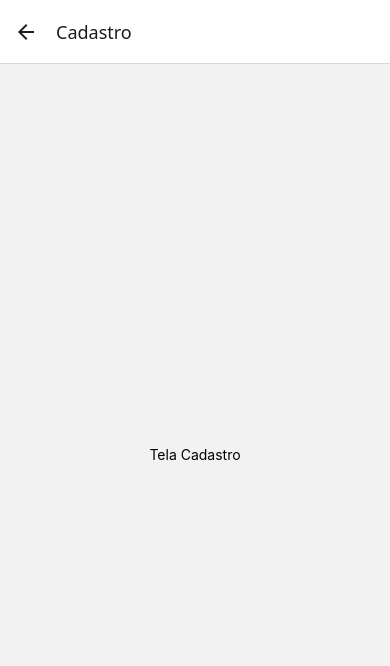
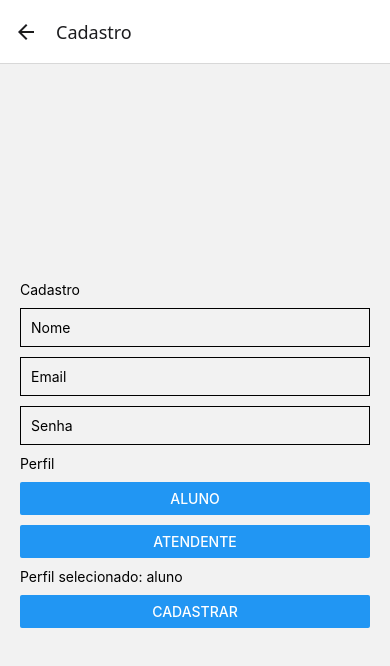
Before and after one commit to Carlos12328/sistema-cadastro-alunos, a React Native app: screen /Cadastro in a window 390 px wide. Shown: the top 666 px of the page. Built offline with nearby package versions, Linux system fonts and the light colour scheme.

Commit message:
feat: implementa autenticacao com firebase

```diff
--- a/package.json
+++ b/package.json
@@ -5,7 +5,7 @@
   "dependencies": {
     "@react-navigation/native": "^7.2.5",
     "@react-navigation/native-stack": "^7.16.0",
-    "expo": "~54.0.0",
+    "expo": "~54.0.35",
     "expo-image-manipulator": "~14.0.8",
     "expo-image-picker": "~17.0.11",
     "expo-status-bar": "~3.0.9",
@@ -15,7 +15,8 @@
     "react-native-gesture-handler": "~2.28.0",
     "react-native-reanimated": "~4.1.1",
     "react-native-safe-area-context": "~5.6.0",
-    "react-native-screens": "~4.16.0"
+    "react-native-screens": "~4.16.0",
+    "react-native-worklets": "0.5.1"
   },
   "devDependencies": {
     "@types/react": "~19.1.10",
--- a/src/screens/LoginScreen.tsx
+++ b/src/screens/LoginScreen.tsx
@@ -1,21 +1,103 @@
-import { Button, Text, View } from 'react-native';
+import { useState } from 'react';
 
-export default function LoginScreen({ navigation }: any) {
+import {
+  View,
+  Text,
+  TextInput,
+  Button,
+  Alert,
+} from 'react-native';
+
+import { login } from '../services/authService';
+
+export default function LoginScreen({
+  navigation,
+}: any) {
+
+  const [email, setEmail] =
+    useState('');
+
+  const [senha, setSenha] =
+    useState('');
+
+  async function handleLogin() {
+
+    try {
+
+      if (!email || !senha) {
+
+        Alert.alert(
+          'Erro',
+          'Preencha todos os campos'
+        );
+
+        return;
+      }
+
+      await login(email, senha);
+
+      Alert.alert(
+        'Sucesso',
+        'Login realizado'
+      );
+
+    } catch (error: any) {
+
+      Alert.alert(
+        'Erro',
+        error.message
+      );
+
+    }
+
+  }
+
   return (
     <View
       style={{
         flex: 1,
+        padding: 20,
         justifyContent: 'center',
-        alignItems: 'center',
-        gap: 20,
+        gap: 10,
       }}
     >
-      <Text>Tela Login</Text>
+
+      <Text>Login</Text>
+
+      <TextInput
+        placeholder="Email"
+        value={email}
+        onChangeText={setEmail}
+        autoCapitalize="none"
+        style={{
+          borderWidth: 1,
+          padding: 10,
+        }}
+      />
+
+      <TextInput
+        placeholder="Senha"
+        value={senha}
+        onChangeText={setSenha}
+        secureTextEntry
+        style={{
+          borderWidth: 1,
+          padding: 10,
+        }}
+      />
+
+      <Button
+        title="Entrar"
+        onPress={handleLogin}
+      />
 
       <Button
         title="Ir para cadastro"
-        onPress={() => navigation.navigate('Cadastro')}
+        onPress={() =>
+          navigation.navigate('Cadastro')
+        }
       />
+
     </View>
   );
 }
--- a/src/screens/RegisterScreen.tsx
+++ b/src/screens/RegisterScreen.tsx
@@ -1,15 +1,112 @@
-import { Text, View } from 'react-native';
+import { useState } from 'react';
+import {
+  View,
+  Text,
+  TextInput,
+  Button,
+  Alert,
+} from 'react-native';
+
+import { register } from '../services/authService';
 
 export default function RegisterScreen() {
+  const [nome, setNome] = useState('');
+  const [email, setEmail] = useState('');
+  const [senha, setSenha] = useState('');
+  const [role, setRole] = useState<'aluno' | 'atendente'>('aluno');
+
+  async function handleRegister() {
+    try {
+      if (!nome || !email || !senha) {
+        Alert.alert(
+          'Erro',
+          'Preencha todos os campos'
+        );
+        return;
+      }
+
+      await register(
+        nome,
+        email,
+        senha,
+        role
+      );
+
+      Alert.alert(
+        'Sucesso',
+        'Usuário cadastrado'
+      );
+    } catch (error: any) {
+      Alert.alert(
+        'Erro',
+        error.message
+      );
+    }
+  }
+
   return (
     <View
       style={{
         flex: 1,
+        padding: 20,
         justifyContent: 'center',
-        alignItems: 'center',
+        gap: 10,
       }}
     >
-      <Text>Tela Cadastro</Text>
+      <Text>Cadastro</Text>
+
+      <TextInput
+        placeholder="Nome"
+        value={nome}
+        onChangeText={setNome}
+        style={{
+          borderWidth: 1,
+          padding: 10,
+        }}
+      />
+
+      <TextInput
+        placeholder="Email"
+        value={email}
+        onChangeText={setEmail}
+        autoCapitalize="none"
+        style={{
+          borderWidth: 1,
+          padding: 10,
+        }}
+      />
+
+      <TextInput
+        placeholder="Senha"
+        value={senha}
+        onChangeText={setSenha}
+        secureTextEntry
+        style={{
+          borderWidth: 1,
+          padding: 10,
+        }}
+      />
+
+      <Text>Perfil</Text>
+
+      <Button
+        title="Aluno"
+        onPress={() => setRole('aluno')}
+      />
+
+      <Button
+        title="Atendente"
+        onPress={() => setRole('atendente')}
+      />
+
+      <Text>
+        Perfil selecionado: {role}
+      </Text>
+
+      <Button
+        title="Cadastrar"
+        onPress={handleRegister}
+      />
     </View>
   );
 }
--- a/src/services/authService.ts
+++ b/src/services/authService.ts
@@ -0,0 +1,55 @@
+import {
+  createUserWithEmailAndPassword,
+  signInWithEmailAndPassword,
+  signOut,
+} from 'firebase/auth';
+
+import {
+  doc,
+  setDoc,
+} from 'firebase/firestore';
+
+import { auth, db } from './firebaseConfig';
+
+export async function register(
+  nome: string,
+  email: string,
+  senha: string,
+  role: 'aluno' | 'atendente'
+) {
+  const userCredential =
+    await createUserWithEmailAndPassword(
+      auth,
+      email,
+      senha
+    );
+
+  const uid = userCredential.user.uid;
+
+  await setDoc(doc(db, 'users', uid), {
+    uid,
+    nome,
+    email,
+    role,
+  });
+
+  return userCredential.user;
+}
+
+export async function login(
+  email: string,
+  senha: string
+) {
+  const userCredential =
+    await signInWithEmailAndPassword(
+      auth,
+      email,
+      senha
+    );
+
+  return userCredential.user;
+}
+
+export async function logout() {
+  await signOut(auth);
+}
```
Also changed, not shown: 2 other files (tests, documents, lock files or other folders).
